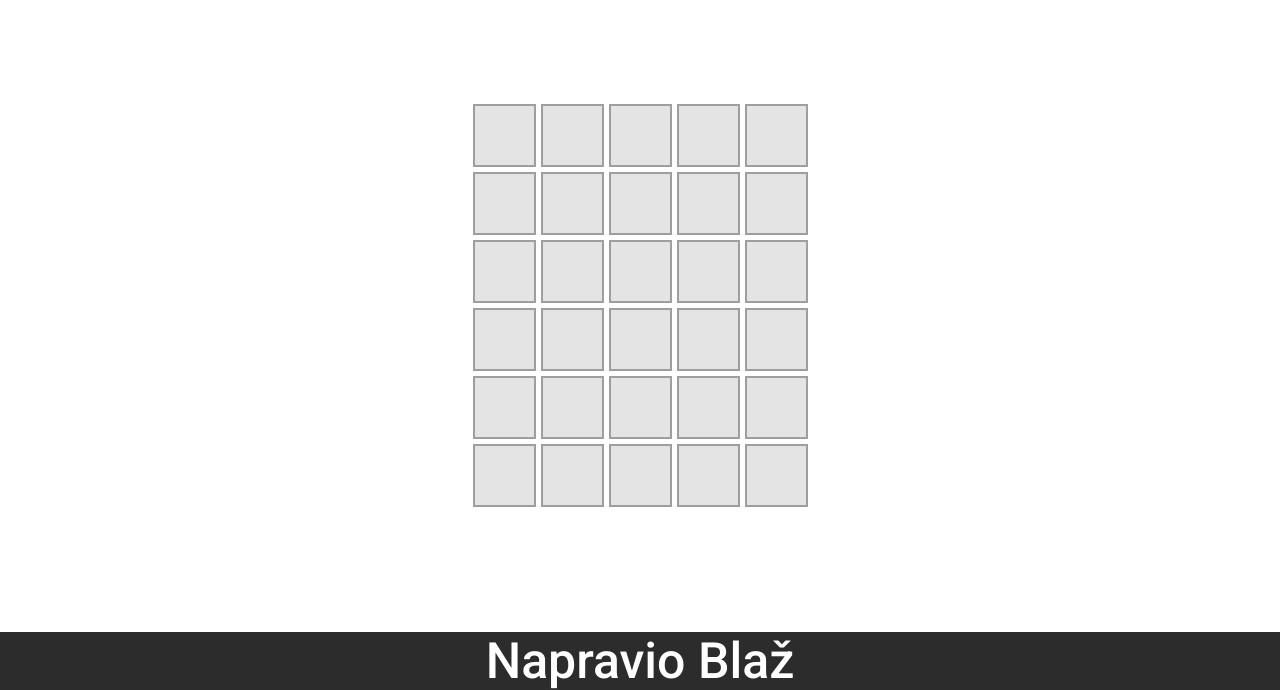
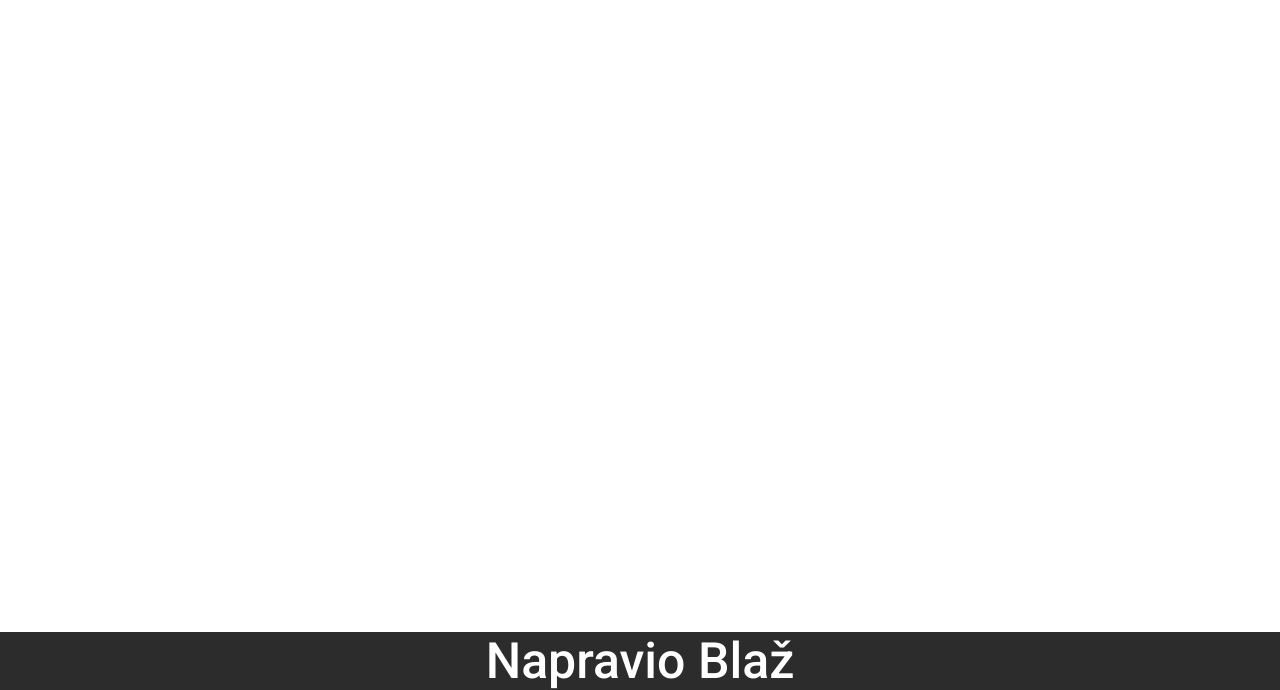
Before and after one commit to BlazTech/Hordle, a plain HTML site: page index.html in a window 1280 px wide. Shown: the part 110-800 px from the top of the page. Drawn offline with Linux system fonts and the light colour scheme.

Commit message:
Remove square divs from html

```diff
--- a/index.html
+++ b/index.html
@@ -15,38 +15,7 @@
         <p>Hordle</p>
     </header>
     <main>
-        <div class="grid">
-            <div class="cell" id="c0"></div>
-            <div class="cell" id="c1"></div>
-            <div class="cell" id="c2"></div>
-            <div class="cell" id="c3"></div>
-            <div class="cell" id="c4"></div>
-            <div class="cell" id="c5"></div>
-            <div class="cell" id="c6"></div>
-            <div class="cell" id="c7"></div>
-            <div class="cell" id="c8"></div>
-            <div class="cell" id="c9"></div>
-            <div class="cell" id="c10"></div>
-            <div class="cell" id="c11"></div>
-            <div class="cell" id="c12"></div>
-            <div class="cell" id="c13"></div>
-            <div class="cell" id="c14"></div>
-            <div class="cell" id="c15"></div>
-            <div class="cell" id="c16"></div>
-            <div class="cell" id="c17"></div>
-            <div class="cell" id="c18"></div>
-            <div class="cell" id="c19"></div>
-            <div class="cell" id="c20"></div>
-            <div class="cell" id="c21"></div>
-            <div class="cell" id="c22"></div>
-            <div class="cell" id="c23"></div>
-            <div class="cell" id="c24"></div>
-            <div class="cell" id="c25"></div>
-            <div class="cell" id="c26"></div>
-            <div class="cell" id="c27"></div>
-            <div class="cell" id="c28"></div>
-            <div class="cell" id="c29"></div>
-        </div>
+        <div id="grid"></div>
         <div id="keyboard"></div>
     </main>
     <footer>
```
